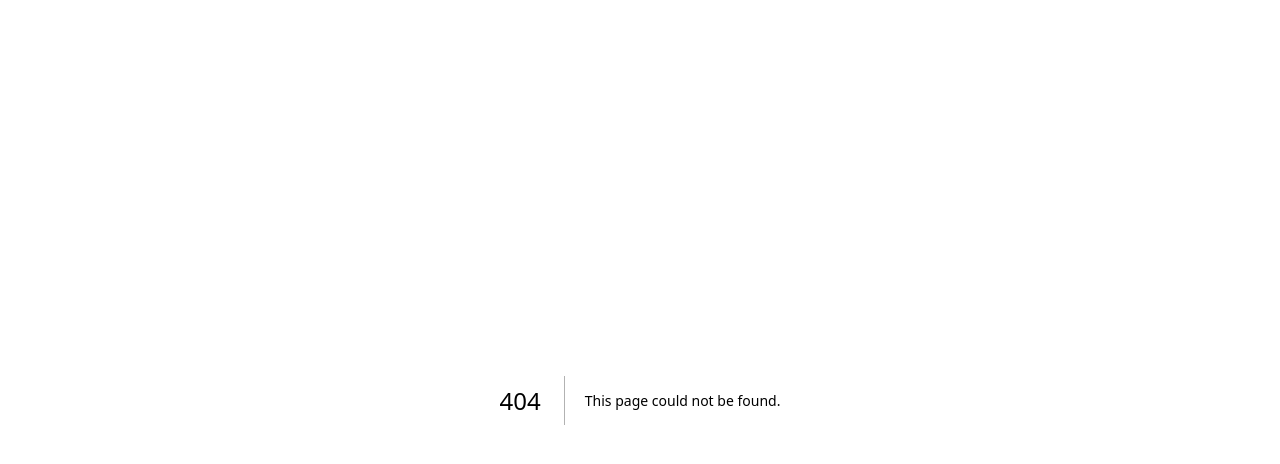
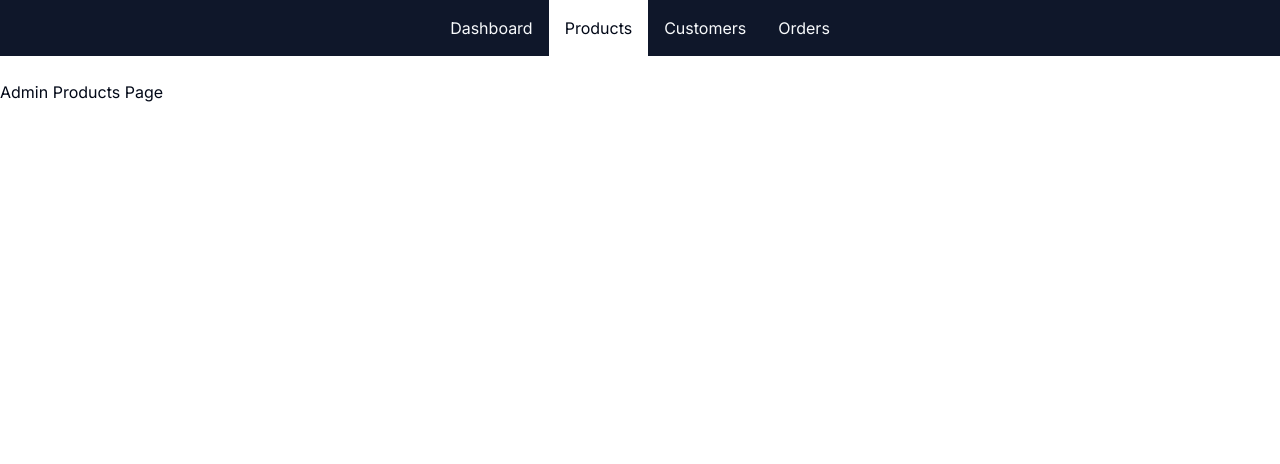
Before and after one commit to FacuTombesi/Ecommerce, a Next.js app: page /admin/products in a window 1280 px wide. Before the commit this address had no page. Shown: the top 464 px of the page. Built offline with nearby package versions, Linux system fonts and the light colour scheme.

Commit message:
add(+): admin products page setup

```diff
--- /dev/null
+++ b/src/app/admin/products/page.tsx
@@ -0,0 +1,5 @@
+export default function AdminProductsPage() {
+  return (
+    <h1>Admin Products Page</h1>
+  );
+}
```
